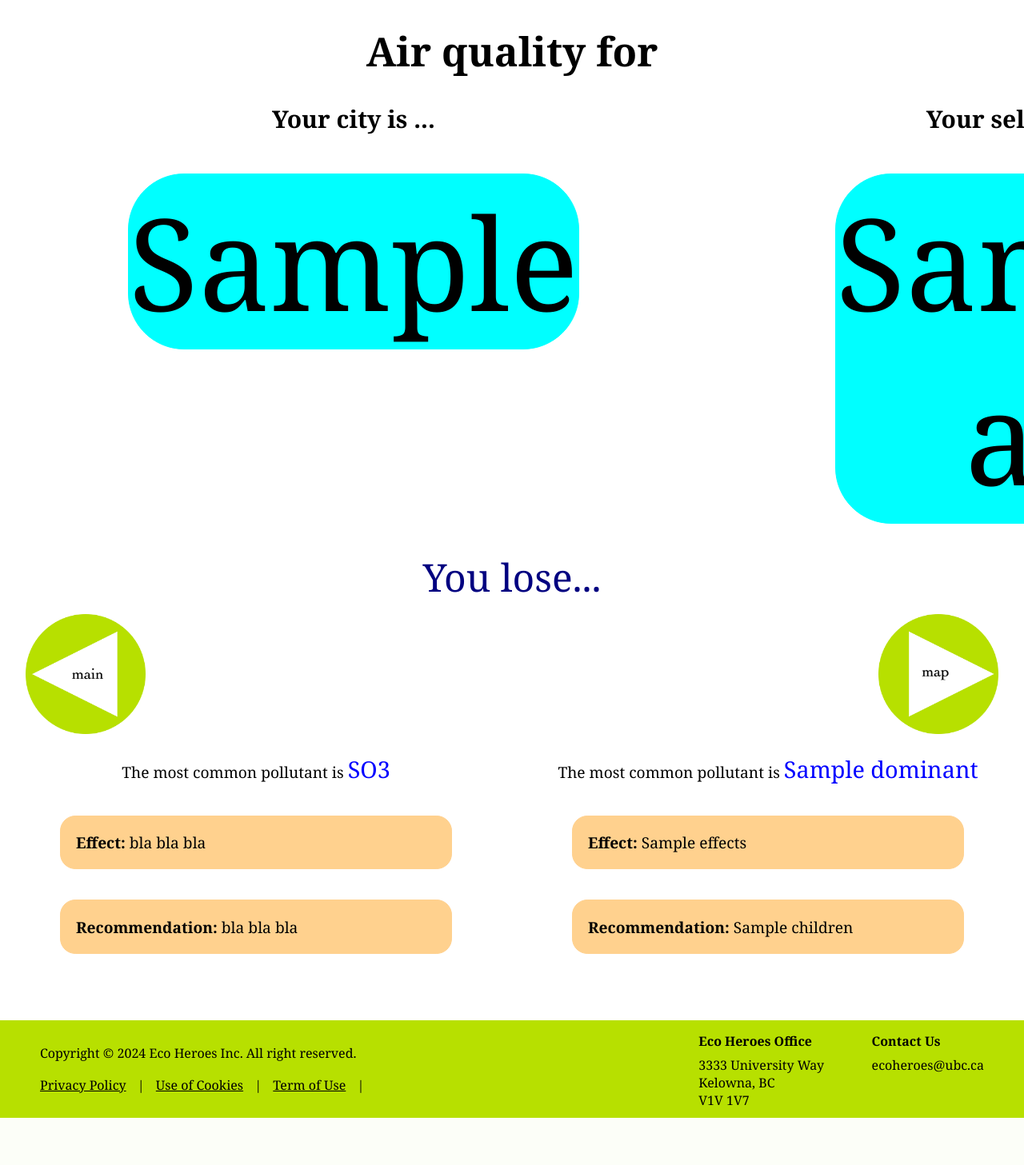
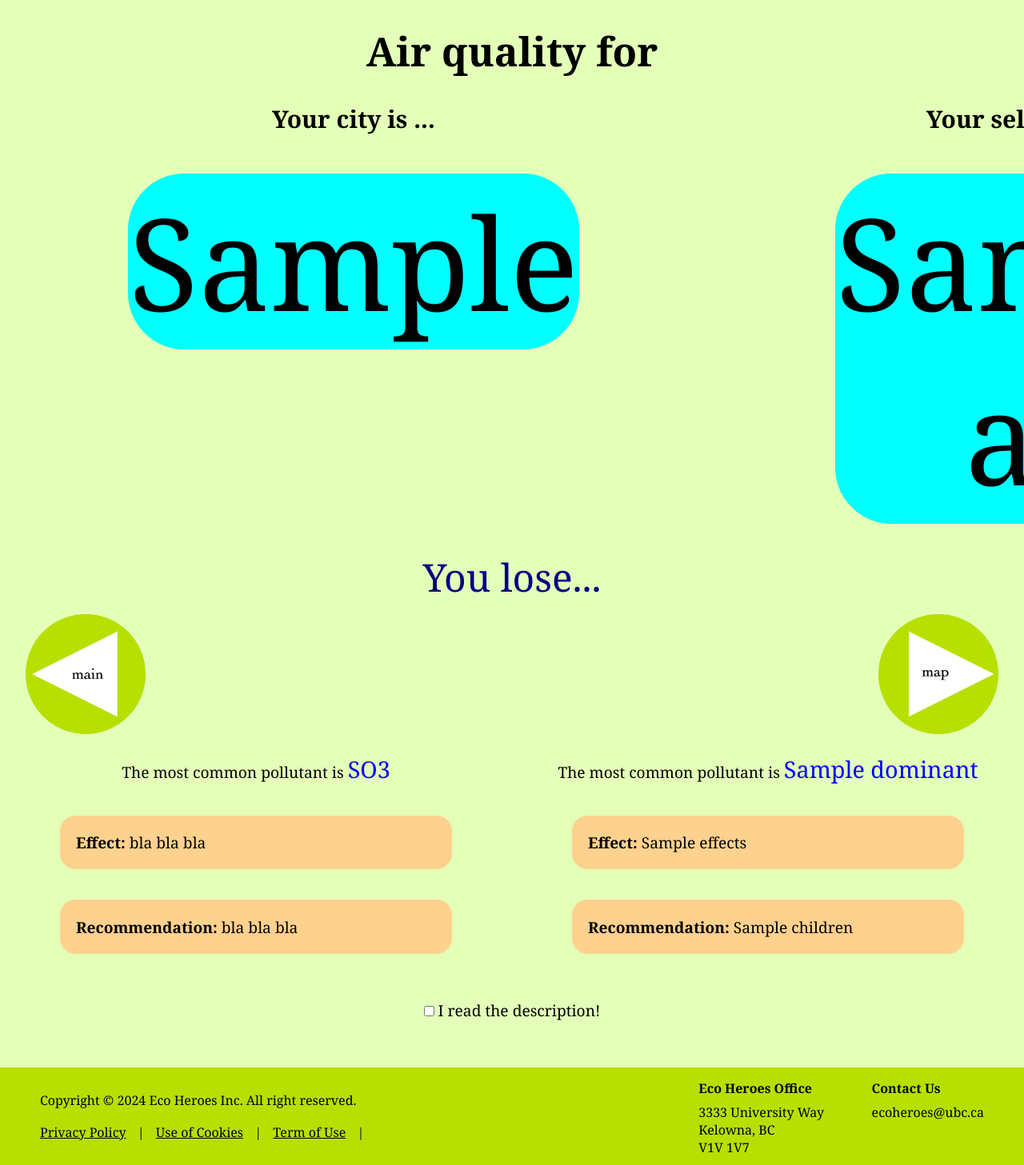
Before and after one commit to vol2468/Eco-Heroes, a Flask app: template Dashboard/scripts/templates/compare.html in a window 1280 px wide; the page is wider, and only the part inside the window is pictured. Shown: the part 100-1557 px from the top of that part at 80% size. Before the commit the page ends 1498 px from the top of that part, so only its background shows below. Run offline with Flask 3, Linux system fonts and the light colour scheme; the template is opened without the code that fills it: most values are stand-ins (such as "Sample title", 1, 10 or a date in 2020); some libraries are stand-ins or nearby versions; grey boxes are pictures that could not be loaded.

Commit message:
compare style

```diff
--- a/Dashboard/scripts/static/compare.css
+++ b/Dashboard/scripts/static/compare.css
@@ -2,6 +2,9 @@
     display: flex;
     flex-direction: column;
     min-height: 85vh;
+}
+body {
+    background-color: #E3FFB8;
 }
 h1 {
     text-align: center;
@@ -58,7 +61,6 @@ h2 {
     flex-direction: column;
 }
 #container-3 {
-    margin-bottom: 4em;
     display: grid;
     grid-template-columns: 1fr 1fr;
 }
@@ -90,3 +92,8 @@ h2 {
     color: blue;
     font-size: 1.5em;
 }
+#check-read {
+    margin: 2em 2em 3em 2em;
+    text-align: center;
+    font-size: 1.2em;
+}
--- a/Dashboard/scripts/templates/compare.html
+++ b/Dashboard/scripts/templates/compare.html
@@ -53,6 +53,10 @@
                     <p class="desc"><span class="bold">Recommendation: </span>{{children}}</p>
                 </div>
             </div>
+            <div id="check-read">
+                <input type="checkbox" id="read" name="read" value="read">
+                <label for="read"> I read the description!</label><br>
+            </div>
 
             <!-- aqi: {{aqi}} <br>
             category: {{category}} <br>
```
Also changed, not shown: Dashboard/scripts/static/images/go_left.png, Dashboard/scripts/static/images/go_right.png.
